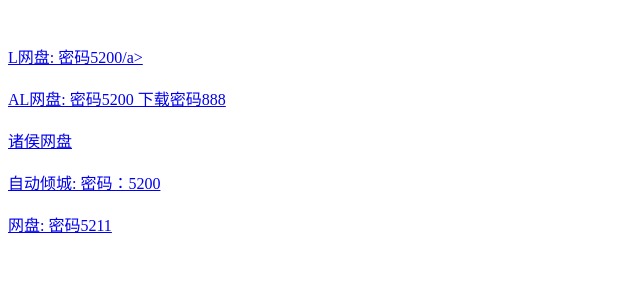
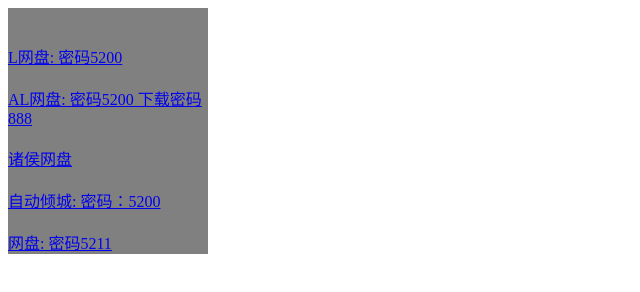
Before and after one commit to dustreading/tools, a plain HTML site: page index.html in a window 1280 px wide. Shown: the whole page, without its empty margins (0-640 px from the left). Drawn offline with Linux system fonts and the light colour scheme.

Commit message:
Update index.html

```diff
--- a/index.html
+++ b/index.html
@@ -1,5 +1,7 @@
+<div id="footer" style="width:200px;height:200px;display:table-cell;vertical-align:middle;background-color:Gray;">
+
   <br><br>
-<a href="www.jinwei.cccpan.com" target="_blank">L网盘: 密码5200/a>
+  <a href="www.jinwei.cccpan.com" target="_blank">L网盘: 密码5200</a>
   <br><br>
   <a href="http://altxdy.cccpan.com/" target="_blank">AL网盘: 密码5200 下载密码888</a>
   <br><br>
@@ -8,3 +10,5 @@
   <a href="http://cx153624.cccpan.com" target="_blank">自动倾城: 密码：5200
   </a><br><br>
   <a href="http://868km.cccpan.com" target="_blank">网盘: 密码5211</a>
+
+</div>
```
Lines whose indentation alone changed are shown as unchanged.
